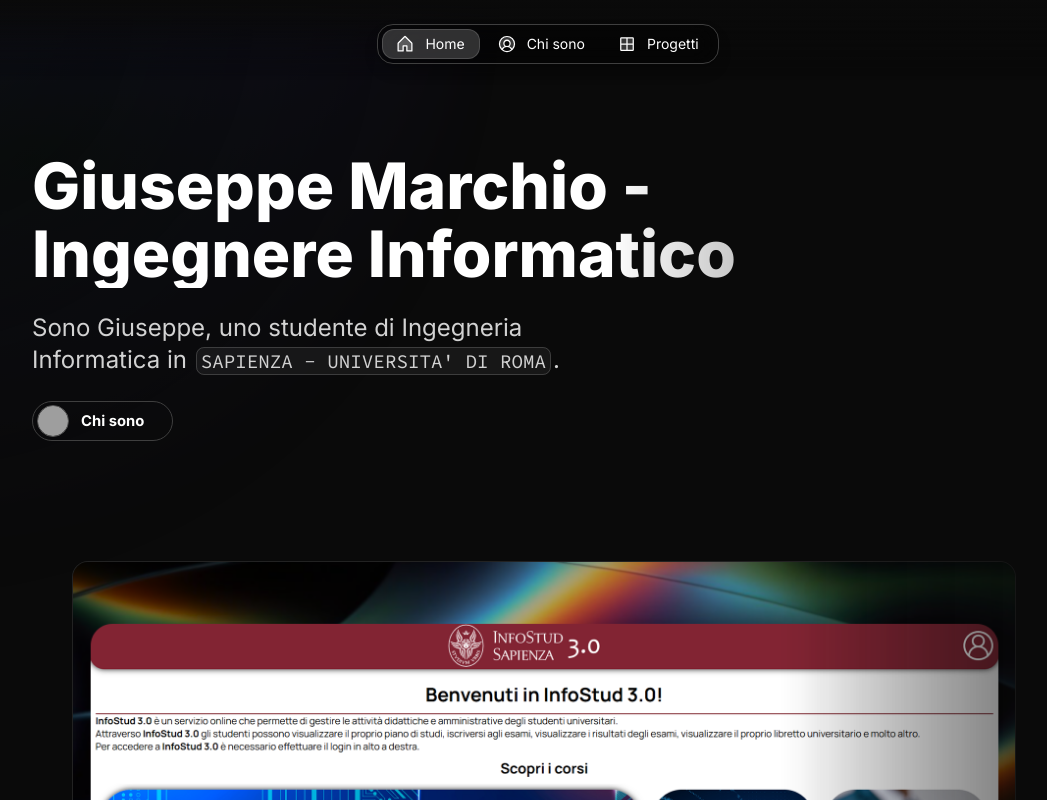
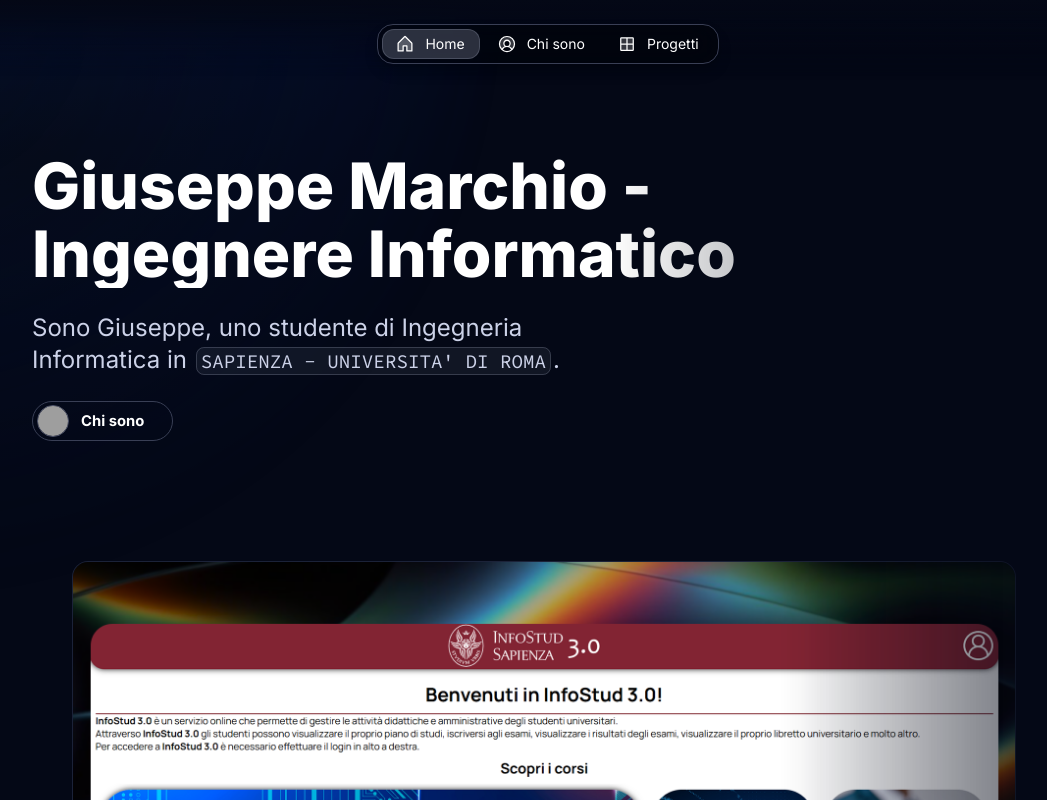
Before and after one commit to giuxeppe/marchiogiuseppe, a Next.js app: page /en in a window 1280 px wide. Shown: the top 800 px of the page, without its empty margins (96-1143 px from the left). Built offline with nearby package versions, Linux system fonts and the light colour scheme; grey boxes are pictures that could not be loaded.

Commit message:
colore modificato

```diff
--- a/messages/en.json
+++ b/messages/en.json
@@ -4,65 +4,34 @@
     },
     "newsletter": {
         "title": "Subscribe to {firstName}'s Newsletter",
-        "description": "I occasionally write about design, technology, and share thoughts on the intersection of creativity and engineering",
         "button": "Sign up"
     },
     "home": {
         "label": "Home",
         "title": "{name}'s Portfolio",
         "description": "Portfolio website showcasing my work as a {role}",
-        "headline": "Design engineer and builder",
-        "subline": "I'm Selene, a design engineer at FLY, where I craft intuitive user experiences. After hours, I build my own projects."
+        "headline": "Design engineer and builder"
     },
     "about": {
         "label": "About",
         "title": "Chi sono",
         "description": "Meet {name}, {role} from {location}",
         "intro": {
-            "title": "Introduction",
-            "description": "Selene is a Jakarta-based design engineer with a passion for transforming complex challenges into simple, elegant design solutions. Her work spans digital interfaces, interactive experiences, and the convergence of design and technology."
+            "title": "Introduction"
         },
         "work": {
-            "title": "Work Experience",
-            "experiences": {
-                "FLY": {
-                    "timeframe": "2022 - Present",
-                    "role": "Senior Design Engineer",
-                    "achievements": "Redesigned the UI/UX for the FLY platform, resulting in a 20% increase in user engagement and 30% faster load times.;Spearheaded the integration of AI tools into design workflows, enabling designers to iterate 50% faster."
-                },
-                "Creativ3": {
-                    "timeframe": "2018 - 2022",
-                    "role": "Lead Designer",
-                    "achievements": "Developed a design system that unified the brand across multiple platforms, improving design consistency by 40%.;Led a cross-functional team to launch a new product line, contributing to a 15% increase in overall company revenue."
-                }
-            }
+            "title": "Work Experience"
         },
         "studies": {
-            "title": "Studies",
-            "institutions": {
-                "University of Jakarta": {
-                    "description": "Studied software engineering."
-                },
-                "Build the Future": {
-                    "description": "Studied online marketing and personal branding."
-                }
-            }
+            "title": "Studies"
         },
         "technical": {
-            "title": "Technical skills",
-            "skills": {
-                "Figma": {
-                    "description": "Able to prototype in Figma with Once UI with unnatural speed."
-                },
-                "Nextjs": {
-                    "description": "Building next gen apps with Next.js + Once UI + Supabase."
-                }
-            }
+            "title": "Technical skills"
         }
     },
     "blog": {
         "label": "Blog",
-        "title": "Writing about design and tech...",
+        "title": "Blog",
         "description": "Read what {name} has been up to recently"
     },
     "work": {
--- a/src/app/resources/config.js
+++ b/src/app/resources/config.js
@@ -27,7 +27,7 @@ const effects = {
     mask: 'cursor',             // none | cursor | topLeft | topRight | bottomLeft | bottomRight
     gradient: {
         display: true,
-        opacity: 0.4            // 0 - 1
+        opacity: 0.6            // 0 - 1
     },
     dots: {
         display: true,
@@ -41,11 +41,11 @@ const effects = {
 
 const style = {
     theme:       'dark',         // dark | light
-    neutral:     'gray',         // sand | gray | slate
-    brand:       'emerald',      // blue | indigo | violet | magenta | pink | red | orange | yellow | moss | green | emerald | aqua | cyan
-    accent:      'indigo',       // blue | indigo | violet | magenta | pink | red | orange | yellow | moss | green | emerald | aqua | cyan
+    neutral:     'slate',         // sand | gray | slate
+    brand:       'cyan',      // blue | indigo | violet | magenta | pink | red | orange | yellow | moss | green | emerald | aqua | cyan
+    accent:      'blue',       // blue | indigo | violet | magenta | pink | red | orange | yellow | moss | green | emerald | aqua | cyan
     solid:       'contrast',     // color | contrast
-    solidStyle:  'flat',         // flat | plastic
+    solidStyle:  'plastic',         // flat | plastic
     border:      'playful',      // rounded | playful | conservative
     surface:     'translucent',  // filled | translucent
     transition:  'all'           // all | micro | macro
--- a/src/app/resources/content.js
+++ b/src/app/resources/content.js
@@ -91,15 +91,9 @@ const about = {
                 role: 'XXXX Design Engineer',
                 achievements: [
                     <>Redesigned the UI/UX for the FLY platform, resulting in a 20% increase in user engagement and 30% faster load times.</>,
-                    <>Spearheaded the integration of AI tools into design workflows, enabling designers to iterate 50% faster.</>
                 ],
                 images: [ // optional: leave the array empty if you don't want to display images
-                    {
-                        src: '/images/projects/project-01/cover-01.jpg',
-                        alt: 'Once UI Project',
-                        width: 16,
-                        height: 9
-                    }
+
                 ]
             }
         ]
```
Also changed, not shown: src/app/[locale]/work/projects/it/infostud-3.mdx (deleted, +0 -18 lines).
